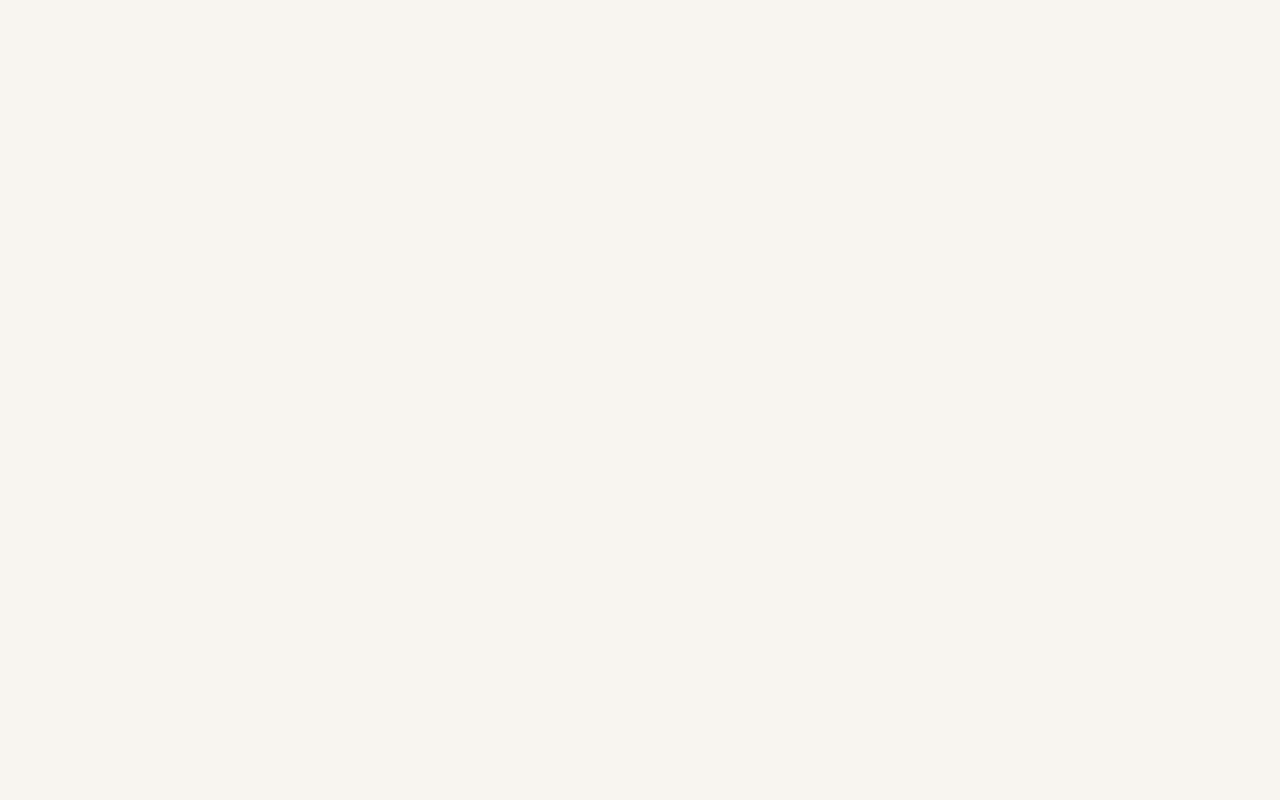
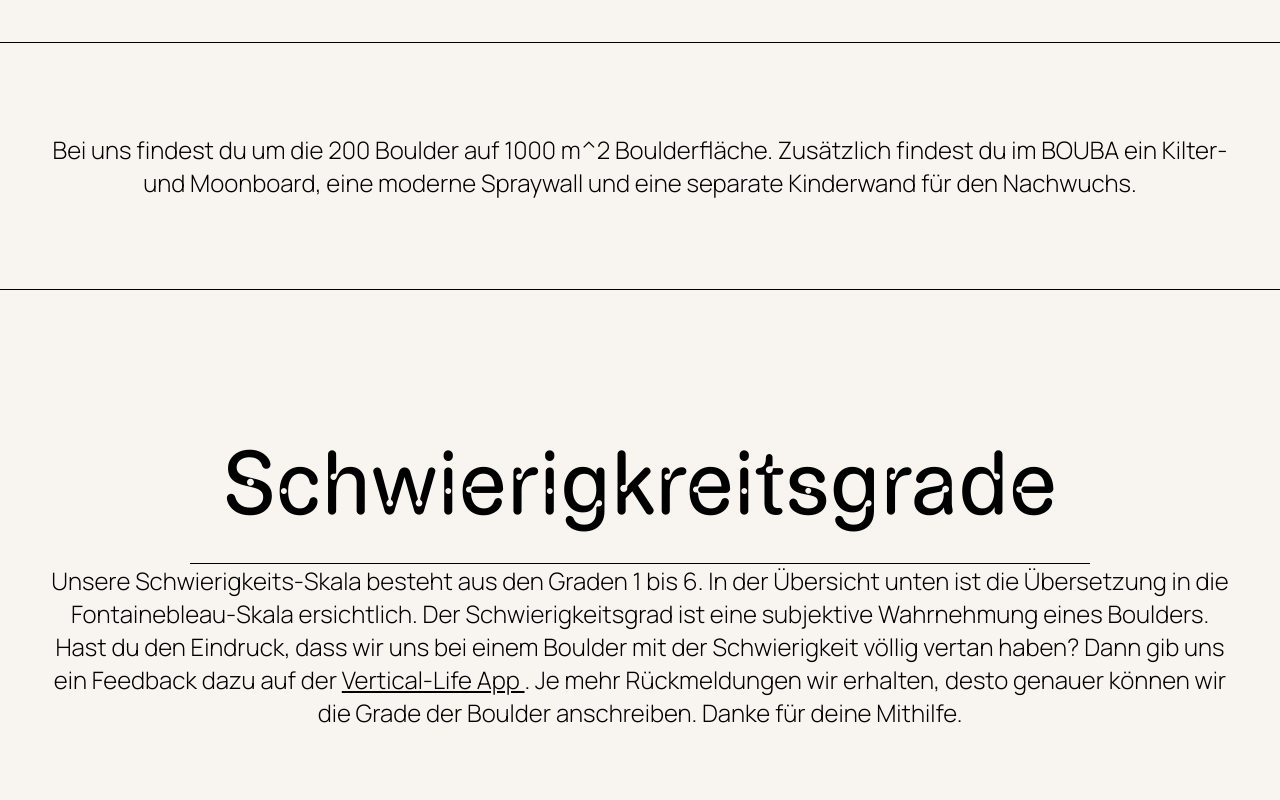
Before and after one commit to escodebar/boulder-baden.ch, a Vue app: page /bouldern in a window 1280 px wide. Shown: the part 280-1080 px from the top of the page. Before the commit the page ends 800 px from the top, so only its background shows below. Built offline with nearby package versions, Linux system fonts and the light colour scheme.

Commit message:
Add Schwierigkeitsgrade

```diff
--- a/src/pages/Bouldern.vue
+++ b/src/pages/Bouldern.vue
@@ -1 +1,30 @@
-<template></template>
+<template>
+  <h1>On the wall</h1>
+
+  <section>
+    <p>
+      Bei uns findest du um die 200 Boulder auf 1000 m^2 Boulderfläche.
+      Zusätzlich findest du im BOUBA ein Kilter- und Moonboard, eine moderne
+      Spraywall und eine separate Kinderwand für den Nachwuchs.
+    </p>
+  </section>
+
+  <section>
+    <h2>Schwierigkreitsgrade</h2>
+
+    <hr />
+
+    <p>
+      Unsere Schwierigkeits-Skala besteht aus den Graden 1 bis 6. In der
+      Übersicht unten ist die Übersetzung in die Fontainebleau-Skala
+      ersichtlich. Der Schwierigkeitsgrad ist eine subjektive Wahrnehmung eines
+      Boulders. Hast du den Eindruck, dass wir uns bei einem Boulder mit der
+      Schwierigkeit völlig vertan haben? Dann gib uns ein Feedback dazu auf der
+      <a href="https://www.8a.nu/gyms/boulder-baden/topos/bouldering">
+        Vertical-Life App
+      </a>
+      . Je mehr Rückmeldungen wir erhalten, desto genauer können wir die Grade
+      der Boulder anschreiben. Danke für deine Mithilfe.
+    </p>
+  </section>
+</template>
```
